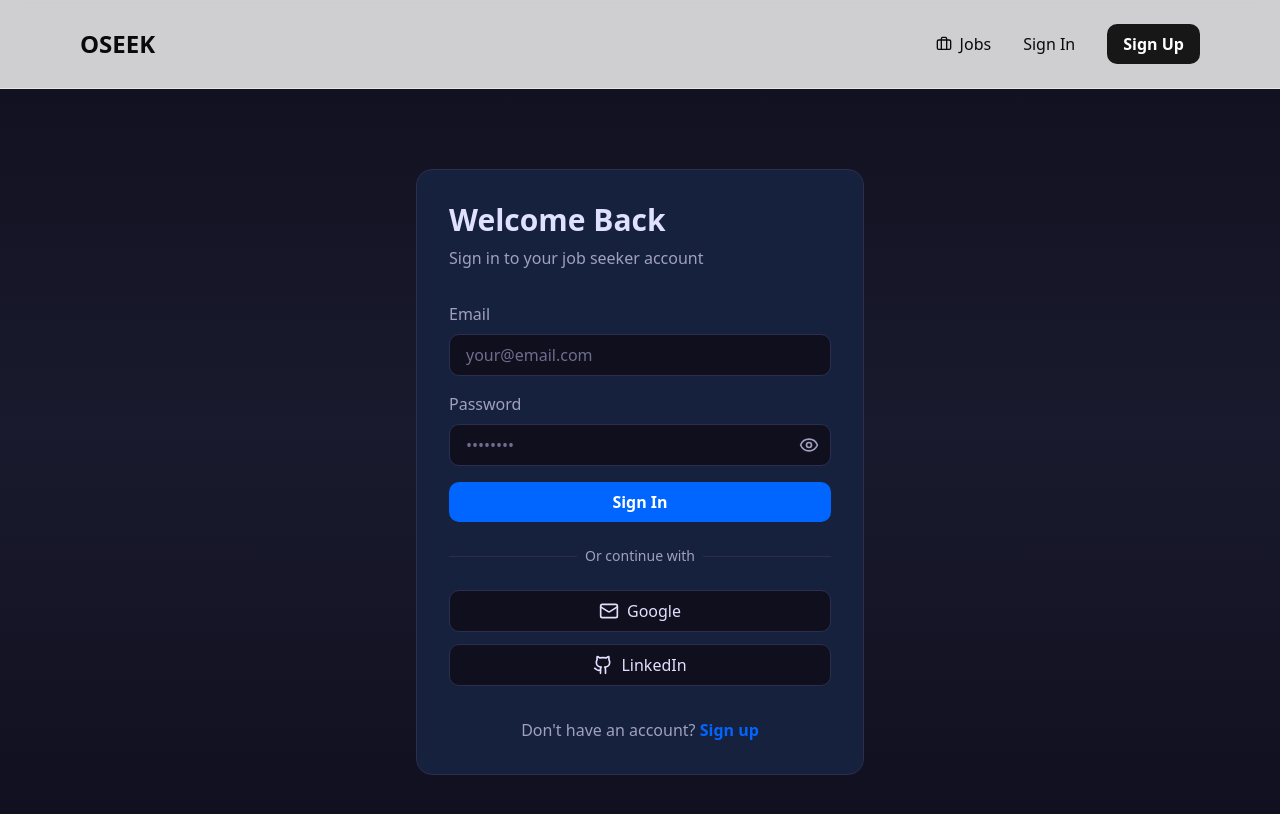
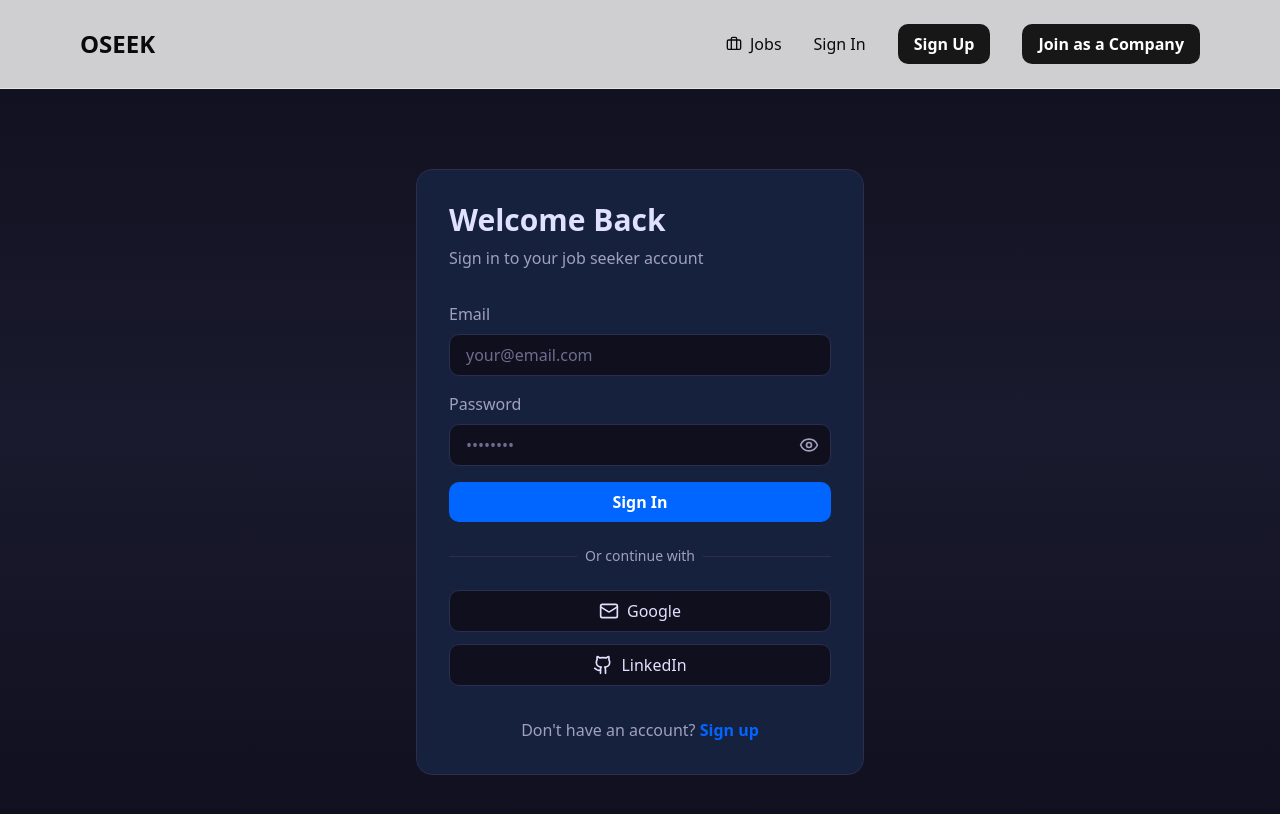
Before and after one commit to kopotrahman/oseek-final, a React (Vite) app in the folder frontend/: page /auth/login in a window 1280 px wide. Shown: the top 814 px of the page. Built offline with nearby package versions, Linux system fonts and the light colour scheme; no server answers.

Commit message:
fixed the job header button to navigate to company signup page

```diff
--- a/frontend/src/components/ui/Header.jsx
+++ b/frontend/src/components/ui/Header.jsx
@@ -78,6 +78,12 @@ export default function Header() {
               >
                 Sign Up
               </button>
+              <button
+              onClick={() => navigate("/auth/signup?role=company")}
+                className="px-4 py-2 bg-primary text-background rounded-lg font-semibold hover:bg-primary-dark transition"
+              >
+                Join as a Company
+              </button>
             </>
           )}
         </nav>
```
Also changed, not shown: 1 other file (tests, documents, lock files or other folders).
